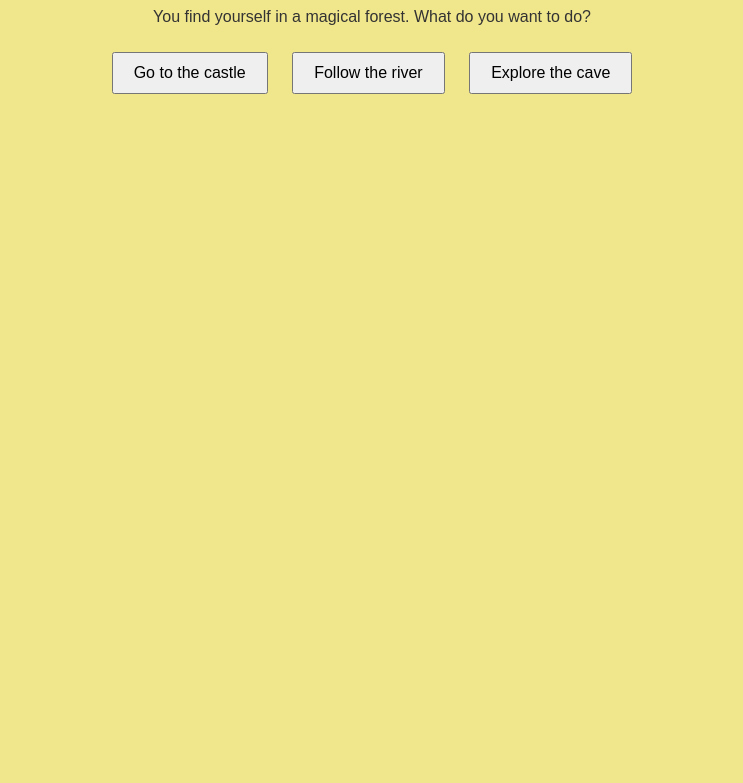
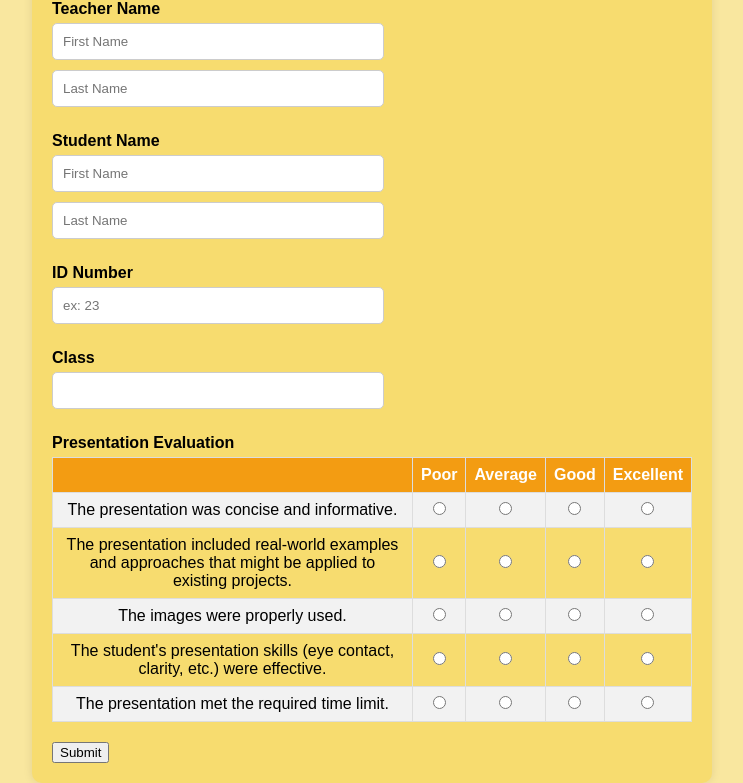
Before and after one commit to jeremydegreat/Personal-github, a plain HTML site: page practicals/practise.html in a window 1280 px wide. Shown: the part 100-883 px from the top of the page, without its empty margins (268-1011 px from the left). Before the commit the page ends 800 px from the top, so only its background shows below. Drawn offline with Linux system fonts and the light colour scheme.

Commit message:
finality of evaluation

```diff
--- /dev/null
+++ b/Evaluation page/styles.css
@@ -0,0 +1,111 @@
+body {
+    margin: 0;
+    padding: 0;
+    background-color: black;
+}
+
+.container {
+    padding: 20px;
+    background-color: rgb(235, 235, 85);
+    max-width: 550px;
+    width: 100%;
+    height: auto;
+    text-align: start;
+    margin: 0 auto;
+}
+
+.container h1 {
+    color: black;
+    font-family:Arial, Helvetica, sans-serif;
+    font-size: 25px;
+}
+
+
+label {
+    font-size: 14px;
+    font-weight: bold;
+}
+
+.label-below {
+    font-size: 12px;
+    color: grey;
+    position: relative;
+    top: -50px;
+    margin: 0 215px 0 0;
+}
+
+input[type="text"], input[type="number"] {
+    padding: 7px;
+    border: 1px solid rgb(193, 187, 187);
+    border-radius: 3px;
+    margin: 10px 20px 50px 0;
+    width: 43%;
+}
+
+input[type="radio"] {
+    margin: 0 10px;
+    padding: 50px;
+    border: 1px solid rgb(193, 187, 187);
+}
+
+
+#year {
+    position: relative;
+    left: 280px;
+    top: -110px;
+}
+
+#sub-head {
+    font-size: 17px;
+    font-weight: bold;
+    margin-top: -120px;
+    margin-bottom: 40px;
+}
+
+table {
+    width: 100%;
+    border-collapse: collapse;
+    background-color: rgb(229, 220, 220);
+    margin-bottom: 20px;
+}
+
+
+
+#paragraph {
+    font-size: 12px;
+    padding: 10px;
+    background-color: lightgrey;
+}
+
+table, th, td {
+    border: 1px solid lightgrey;
+}
+
+th, td {
+    text-align: center;
+    padding: 10px;
+    background-color: white;
+    border: 1px solid lightgrey;
+}
+
+th {
+    background-color: lightgrey;
+    color: black;
+    border: 1px solid lightgrey;
+}
+
+
+#normal {
+    background-color: rgb(246, 246, 112);
+    border: 1px solid rgb(246, 246, 112);
+}
+
+button {
+    background-color: rgb(43, 205, 43);
+    color: white;
+    padding: 10px;
+    width: 30%;
+    margin: 30px 0 0 150px;
+    border-radius: 5px;
+    border-style: none;
+}
--- a/practicals/practise.css
+++ b/practicals/practise.css
@@ -1,67 +1,67 @@
-/* styles.css */
 body {
+    font-family: Arial, sans-serif;
+    background-color: #f9e79f;
     margin: 0;
-    font-family: Arial, sans-serif;
-    background-color: #121212;
-    color: #ffffff;
+    padding: 0;
 }
 
-header {
-    display: flex;
-    justify-content: space-between;
-    align-items: center;
+.container {
+    width: 50%;
+    margin: 0 auto;
+    background-color: #f7dc6f;
     padding: 20px;
-    background-color: #1f1f1f;
+    border-radius: 10px;
+    box-shadow: 0 0 10px rgba(0, 0, 0, 0.1);
 }
 
-.logo {
-    font-size: 24px;
-    font-weight: bold;
-    color: #ff007f;
+h1 {
+    text-align: center;
+    color: #333;
 }
 
-nav ul {
-    list-style: none;
-    display: flex;
-    gap: 20px;
+.form-group {
+    margin-bottom: 15px;
 }
 
-nav a {
-    text-decoration: none;
-    color: #ffffff;
+label {
+    display: block;
+    margin-bottom: 5px;
     font-weight: bold;
 }
 
-.contact-info {
-    text-align: right;
+input[type="text"] {
+    width: calc(50% - 10px);
+    padding: 10px;
+    margin-right: 10px;
+    margin-bottom: 10px;
+    border: 1px solid #ccc;
+    border-radius: 5px;
 }
 
-.contact-info p {
-    margin: 5px 0;
+input[type="radio"] {
+    margin: 0 10px;
 }
 
-.contact-info a {
-    color: #ff007f;
-    text-decoration: none;
+table {
+    width: 100%;
+    border-collapse: collapse;
+    margin-bottom: 20px;
 }
 
-main {
-    display: flex;
-    justify-content: center;
-    align-items: center;
-    height: 80vh;
-    padding: 20px;
+table, th, td {
+    border: 1px solid #ddd;
 }
 
-.intro {
-    display: flex;
-    align-items: center;
-    gap: 20px;
+th, td {
+    text-align: center;
+    padding: 8px;
 }
 
-.intro-text {
-    max-width: 500px;
+th {
+    background-color: #f39c12;
+    color: white;
 }
 
-.intro-text h1 {
-    font-size: 36px
+tr:nth-child(even) {
+    background-color: #f2f2f2;
+}
--- a/practicals/practise.html
+++ b/practicals/practise.html
@@ -1,61 +1,82 @@
 <!DOCTYPE html>
-<html>
+<html lang="en">
 <head>
-  <title>Fantasy Adventure Game</title>
-  <style>
-    body {
-      font-family: Arial, sans-serif;
-      background-color: #f0e68c;
-      color: #333;
-      padding: 20px;
-      text-align: center;
-    }
-    .scene {
-      margin-bottom: 20px;
-    }
-    button {
-      padding: 10px 20px;
-      margin: 10px;
-      font-size: 16px;
-      cursor: pointer;
-    }
-  </style>
+    <meta charset="UTF-8">
+    <meta name="viewport" content="width=device-width, initial-scale=1.0">
+    <title>Student Presentation Evaluation Form</title>
+    <link rel="stylesheet" href="practise.css">
 </head>
 <body>
-  <h1>Welcome to the Fantasy Adventure!</h1>
-  <div id="scene" class="scene">
-    <p>You find yourself in a magical forest. What do you want to do?</p>
-    <button onclick="goToScene('castle')">Go to the castle</button>
-    <button onclick="goToScene('river')">Follow the river</button>
-    <button onclick="goToScene('cave')">Explore the cave</button>
-  </div>
-
-  <div id="castle" class="scene" style="display: none;">
-    <p>You arrive at a grand castle. A friendly dragon greets you. What do you want to do?</p>
-    <button onclick="goToScene('dragonRide')">Ride the dragon</button>
-    <button onclick="goToScene('treasure')">Look for treasure</button>
-    <button onclick="goToScene('princess')">Meet the princess</button>
-  </div>
-
-  <div id="river" class="scene" style="display: none;">
-    <p>You follow the river and find a group of talking animals. What do you want to do?</p>
-    <button onclick="goToScene('dance')">Dance with animals</button>
-    <button onclick="goToScene('boat')">Ride a boat</button>
-    <button onclick="goToScene('picnic')">Have a picnic</button>
-  </div>
-
-  <div id="cave" class="scene" style="display: none;">
-    <p>You explore the cave and find a hidden door to a secret garden. What do you want to do?</p>
-    <button onclick="goToScene('garden')">Enter the garden</button>
-    <button onclick="goToScene('treasureHunt')">Start a treasure hunt</button>
-    <button onclick="goToScene('magic')">Learn magic</button>
-  </div>
-
-  <script>
-    function goToScene(sceneId) {
-      document.querySelectorAll('.scene').forEach(scene => scene.style.display = 'none');
-      document.getElementById(sceneId).style.display = 'block';
-    }
-  </script>
+    <div class="container">
+        <h1>Student Presentation Evaluation Form</h1>
+        <form>
+            <div class="form-group">
+                <label for="teacher-first-name">Teacher Name</label>
+                <input type="text" id="teacher-first-name" placeholder="First Name">
+                <input type="text" id="teacher-last-name" placeholder="Last Name">
+            </div>
+            <div class="form-group">
+                <label for="student-first-name">Student Name</label>
+                <input type="text" id="student-first-name" placeholder="First Name">
+                <input type="text" id="student-last-name" placeholder="Last Name">
+            </div>
+            <div class="form-group">
+                <label for="id-number">ID Number</label>
+                <input type="text" id="id-number" placeholder="ex: 23">
+            </div>
+            <div class="form-group">
+                <label for="class">Class</label>
+                <input type="text" id="class">
+            </div>
+            <div class="form-group">
+                <label>Presentation Evaluation</label>
+                <table>
+                    <tr>
+                        <th></th>
+                        <th>Poor</th>
+                        <th>Average</th>
+                        <th>Good</th>
+                        <th>Excellent</th>
+                    </tr>
+                    <tr>
+                        <td>The presentation was concise and informative.</td>
+                        <td><input type="radio" name="concise" value="poor"></td>
+                        <td><input type="radio" name="concise" value="average"></td>
+                        <td><input type="radio" name="concise" value="good"></td>
+                        <td><input type="radio" name="concise" value="excellent"></td>
+                    </tr>
+                    <tr>
+                        <td>The presentation included real-world examples and approaches that might be applied to existing projects.</td>
+                        <td><input type="radio" name="examples" value="poor"></td>
+                        <td><input type="radio" name="examples" value="average"></td>
+                        <td><input type="radio" name="examples" value="good"></td>
+                        <td><input type="radio" name="examples" value="excellent"></td>
+                    </tr>
+                    <tr>
+                        <td>The images were properly used.</td>
+                        <td><input type="radio" name="images" value="poor"></td>
+                        <td><input type="radio" name="images" value="average"></td>
+                        <td><input type="radio" name="images" value="good"></td>
+                        <td><input type="radio" name="images" value="excellent"></td>
+                    </tr>
+                    <tr>
+                        <td>The student's presentation skills (eye contact, clarity, etc.) were effective.</td>
+                        <td><input type="radio" name="skills" value="poor"></td>
+                        <td><input type="radio" name="skills" value="average"></td>
+                        <td><input type="radio" name="skills" value="good"></td>
+                        <td><input type="radio" name="skills" value="excellent"></td>
+                    </tr>
+                    <tr>
+                        <td>The presentation met the required time limit.</td>
+                        <td><input type="radio" name="time" value="poor"></td>
+                        <td><input type="radio" name="time" value="average"></td>
+                        <td><input type="radio" name="time" value="good"></td>
+                        <td><input type="radio" name="time" value="excellent"></td>
+                    </tr>
+                </table>
+            </div>
+            <button type="submit">Submit</button>
+        </form>
+    </div>
 </body>
 </html>
```
Also changed, not shown: Boostrap/index.html (added, +11 -0 lines), Evaluation page/index.html (added, +77 -0 lines).
